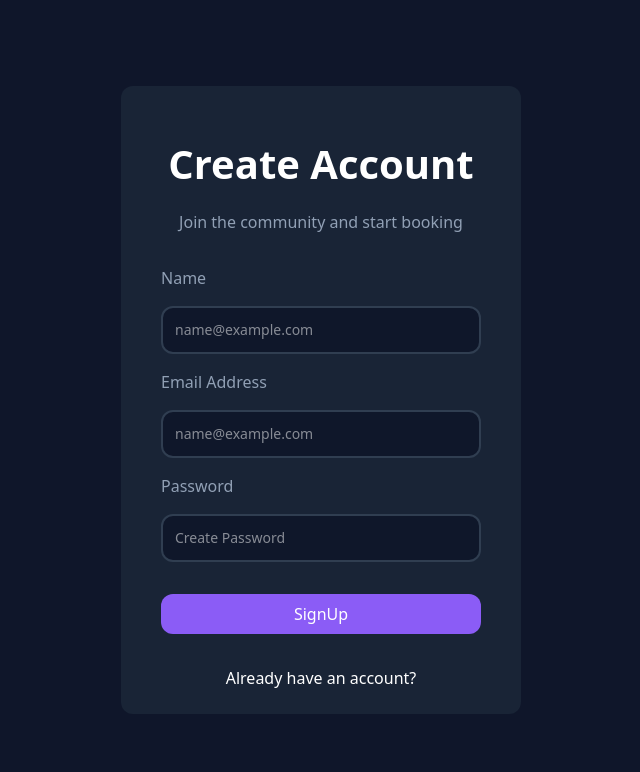
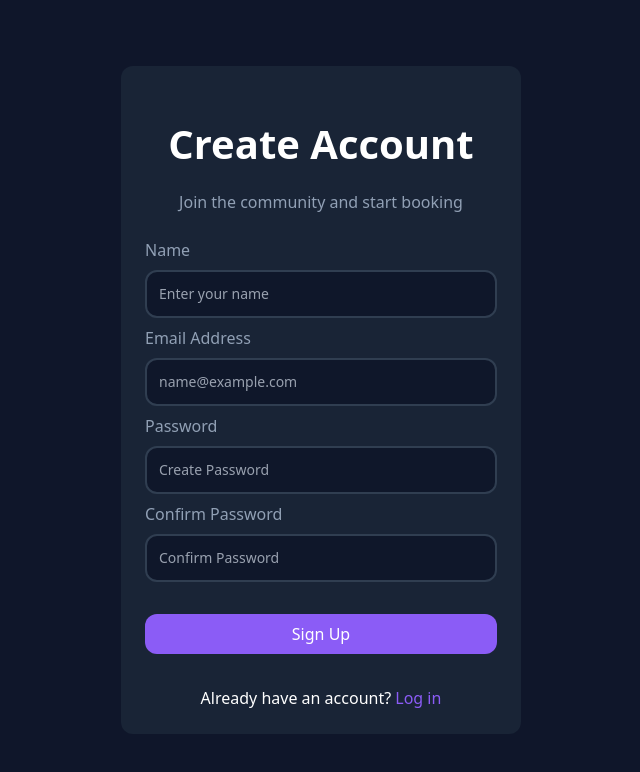
Before and after one commit to surya-jsdev/React-turfapp, a React (Vite) app: page /signup in a window 1280 px wide. Shown: the top 772 px of the page, without its empty margins (319-959 px from the left). Built offline with nearby package versions, Linux system fonts and the light colour scheme.

Commit message:
signup page form validation added

```diff
--- a/src/signup.jsx
+++ b/src/signup.jsx
@@ -1,50 +1,134 @@
-import React, { useState } from 'react'
-import { useNavigate } from 'react-router-dom'
+import React, { useState } from 'react';
+import { useNavigate, Link } from 'react-router-dom';
 
 function Signup() {
     const navigate = useNavigate();
     const [name, setName] = useState("");
     const [email, setEmail] = useState("");
     const [password, setPassword] = useState("");
-    const [error, setError] = useState(null);
+    const [confirmPassword, setConfirmPassword] = useState("");
+    const [error, setError] = useState("");
     const [loading, setLoading] = useState(false);
+
+    const handleSignup = async (e) => {
+        e.preventDefault();
+        setLoading(true);
+        setError("");
+
+        if (!name || !email || !password || !confirmPassword) {
+            setError("Please fill in all fields");
+            setLoading(false);
+            return;
+        }
+
+        if (password !== confirmPassword) {
+            setError("Passwords do not match");
+            setLoading(false);
+            return;
+        }
+
+        if (password.length < 6) {
+            setError("Password must be at least 6 characters long");
+            setLoading(false);
+            return;
+        }
+
+        try {
+            console.log("Signing up...", { name, email, password });
+            // Simulate API call
+            await new Promise(resolve => setTimeout(resolve, 1000));
+            // On success, navigate to home or login
+            navigate('/Login');
+        } catch (err) {
+            setError("Signup failed. Please try again.");
+        } finally {
+            setLoading(false);
+        }
+    };
 
     const style = {
         width: "100%",
         height: "100vh",
         backgroundColor: "#0f172af0",
-    }
+    };
+
     return (
-        <>
-            <div style={style} className='flex justify-center items-center '>
-                <form action="" className='rounded-xl w-[400px] bg-[#192436] h-auto p-6 flex flex-col items-center'>
+        <div style={style} className='flex justify-center items-center'>
+            <form onSubmit={handleSignup} className='rounded-xl w-[400px] bg-[#192436] h-auto p-6 flex flex-col items-center'>
                 <div className='mt-6'>
                     <h1 className='text-center text-[2.5em] font-bold text-white'>Create Account</h1>
                     <p className='text-[#91a0b5] text-center m-4'>Join the community and start booking</p>
                 </div>
-                    <div>
-                        <label htmlFor="email" className='block py-4 text-[#91a0b5] self-start'>Name</label>
-                        <input type="text" onChange={name} name="name" id="" placeholder='name@example.com' className='border-[#303e51] border-[2px] p-3 w-xs rounded-xl bg-[#0f172a] placeholder: text-white p-2 text-sm' autoComplete='off' />
+                <div className="w-full">
+                    <label htmlFor="name" className='block py-2 text-[#91a0b5]'>Name</label>
+                    <input
+                        type="text"
+                        value={name}
+                        onChange={(e) => setName(e.target.value)}
+                        name="name"
+                        id="name"
+                        placeholder='Enter your name'
+                        className='border-[#303e51] border-[2px] p-3 w-full rounded-xl bg-[#0f172a] text-white placeholder-gray-400 text-sm'
+                        autoComplete='off'
+                        required
+                    />
                 </div>
-                    <div>
-                        <label htmlFor="email" className='block py-4 text-[#91a0b5] self-start'>Email Address</label>
-                        <input type="text" onChange={email} name="email" id="" placeholder='name@example.com' className='border-[#303e51] border-[2px] p-3 w-xs rounded-xl bg-[#0f172a] placeholder: text-white p-2 text-sm' autoComplete='off' />
+                <div className="w-full">
+                    <label htmlFor="email" className='block py-2 text-[#91a0b5]'>Email Address</label>
+                    <input
+                        type="email"
+                        value={email}
+                        onChange={(e) => setEmail(e.target.value)}
+                        name="email"
+                        id="email"
+                        placeholder='name@example.com'
+                        className='border-[#303e51] border-[2px] p-3 w-full rounded-xl bg-[#0f172a] text-white placeholder-gray-400 text-sm'
+                        autoComplete='off'
+                        required
+                    />
                 </div>
-                    <div>
-
-                        <label htmlFor="password" className='block py-4 text-[#91a0b5] self-start'>Password</label>
-                        <input type="password" onChange={password} name="password" id="" placeholder='Create Password' className='border-[#303e51] border-[2px] p-3 w-xs rounded-xl bg-[#0f172a] placeholder: text-white p-2 text-sm' autoComplete='off' />
+                <div className="w-full">
+                    <label htmlFor="password" className='block py-2 text-[#91a0b5]'>Password</label>
+                    <input
+                        type="password"
+                        value={password}
+                        onChange={(e) => setPassword(e.target.value)}
+                        name="password"
+                        id="password"
+                        placeholder='Create Password'
+                        className='border-[#303e51] border-[2px] p-3 w-full rounded-xl bg-[#0f172a] text-white placeholder-gray-400 text-sm'
+                        autoComplete='off'
+                        required
+                    />
                 </div>
-
-                    <button className='py-2 bg-[#8b5cf6] w-xs mt-8 text-white rounded-xl' >SignUp</button>
-                    {error && <p className='text-red-500 text-sm mt-4 w-full text-center'>{error}</p>}
-                    <div className='mt-8 text-white'>
-                        <p>Already have an account?</p>
+                <div className="w-full">
+                    <label htmlFor="confirmPassword" className='block py-2 text-[#91a0b5]'>Confirm Password</label>
+                    <input
+                        type="password"
+                        value={confirmPassword}
+                        onChange={(e) => setConfirmPassword(e.target.value)}
+                        name="confirmPassword"
+                        id="confirmPassword"
+                        placeholder='Confirm Password'
+                        className='border-[#303e51] border-[2px] p-3 w-full rounded-xl bg-[#0f172a] text-white placeholder-gray-400 text-sm'
+                        autoComplete='off'
+                        required
+                    />
+                </div>
+                <button
+                    type="submit"
+                    disabled={loading}
+                    className={`py-2 px-4 mt-8 text-white rounded-xl w-full ${loading ? 'bg-gray-500 cursor-not-allowed' : 'bg-[#8b5cf6] hover:bg-[#7c3aed]'}`}
+                >
+                    {loading ? 'Signing Up...' : 'Sign Up'}
+                </button>
+                {error && <div className='text-red-500 text-sm mt-4 w-full text-center'>{error}</div>}
+                <div className='mt-8 text-white text-center'>
+                    <p>Already have an account? <Link to="/login" className='text-[#8b5cf6] hover:underline'>Log in</Link></p>
                 </div>
             </form>
         </div>
-        </>
-    )
+    );
 }
 
-export default Signup
+export default Signup;
```
Lines whose indentation alone changed are shown as unchanged.
